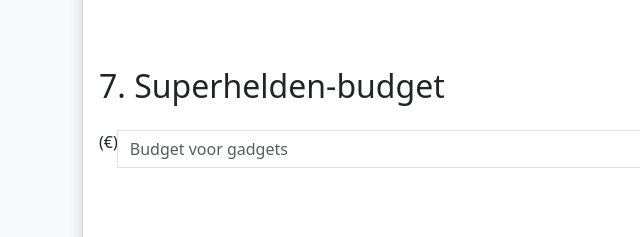
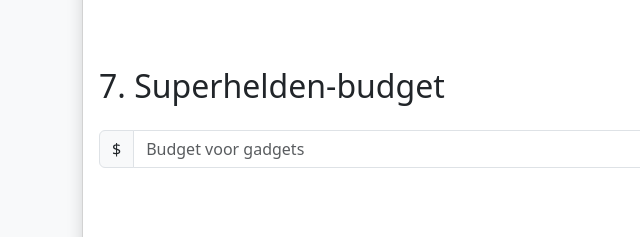
Before and after one commit to mustafakhairzada-prog/BWD-MustafaKhairzada-2526, a website: page 10.Forms/Les10GeleideOefening/index-leeg.html in a window 1280 px wide. Shown: the part 1420-1657 px from the top of the page, 0-640 px from the left. Drawn offline with nearby package versions, Linux system fonts and the light colour scheme.

Commit message:
SuperHelden

```diff
--- a/10.Forms/Les10GeleideOefening/index-leeg.html
+++ b/10.Forms/Les10GeleideOefening/index-leeg.html
@@ -113,7 +113,7 @@
           <h2 class="mb-4">7. Superhelden-budget</h2>
 
           <div class="input-group mb-4">
-            <label  for="budget">(€)</label><br>
+            <span class="input-group-text">$</span><br>
             <input class="form-control" placeholder="Budget voor gadgets" type="text" id="budget">
           </div><br><br>
 
```
